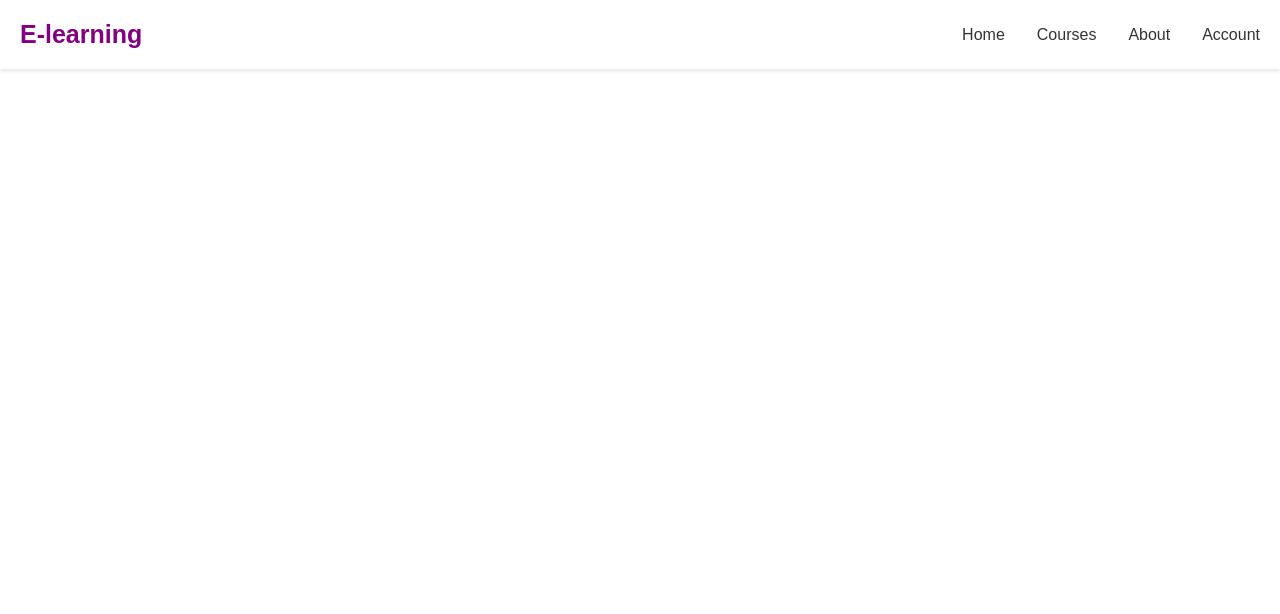
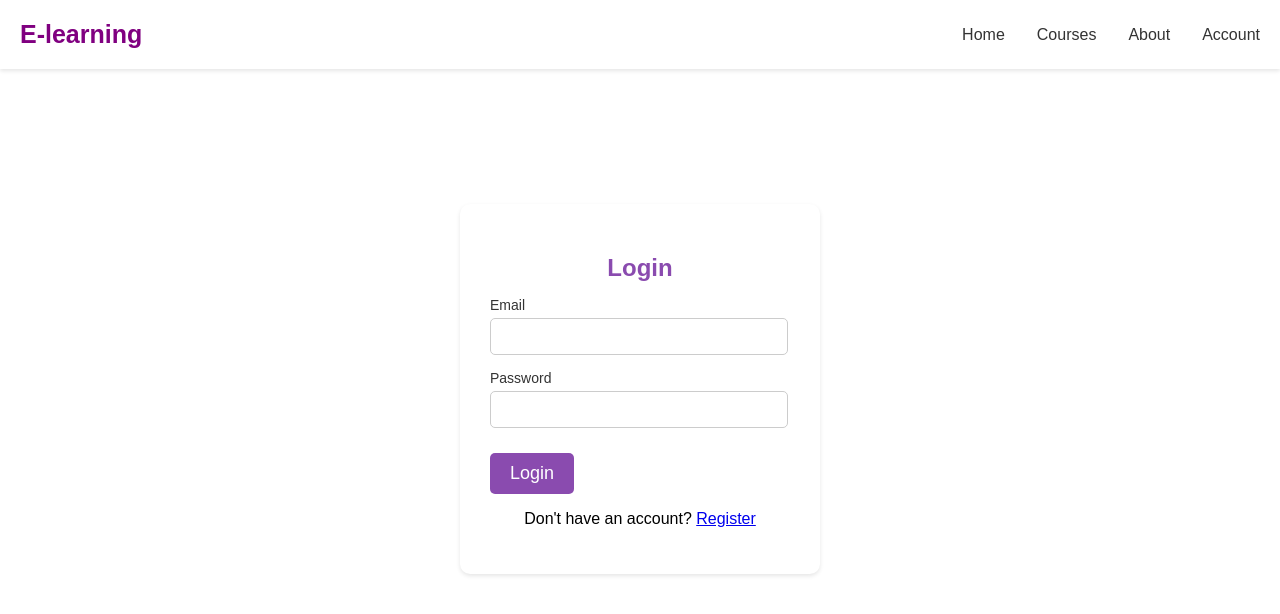
Before and after one commit to surjithskumar/mern-lms, a React (Vite) app in the folder frontend/: page /login in a window 1280 px wide. Shown: the top 614 px of the page. Built offline with nearby package versions, Linux system fonts and the light colour scheme.

Commit message:
login and register page

```diff
--- a/frontend/src/App.css
+++ b/frontend/src/App.css
@@ -5,3 +5,23 @@
 
   font-family: Arial, Helvetica, sans-serif;
 }
+
+.common-btn {
+  background-color: #8a4baf;
+  color: white;
+  padding: 10px 20px;
+  border: none;
+  border-radius: 5px;
+  font-size: 18px;
+  cursor: pointer;
+  transition: background-color 0.3s ease;
+  margin-top: 10px;
+
+  &:hover {
+    background-color: #5f357e;
+  }
+
+  @media (max-width: 768px) {
+    font-size: 16px;
+  }
+}
--- a/frontend/src/App.jsx
+++ b/frontend/src/App.jsx
@@ -3,6 +3,9 @@
  import { BrowserRouter, Routes, Route } from 'react-router-dom';
  import Home from "./pages/home/Home";
 import Header from './components/header/Header';
+import Login from './pages/auth/Login';
+import Register from './pages/auth/Register';
+import Verify from './pages/auth/Verify';
 
  const App = () => {
    return (
@@ -10,6 +13,9 @@
      <Header/>
      <Routes>
       <Route path='/' element={<Home/>} />
+      <Route path='/login' element={<Login/>} />
+      <Route path='/register' element={<Register/>} />
+      <Route path='/verify' element={<Verify/>} />
      </Routes>
      </BrowserRouter>
    )
--- /dev/null
+++ b/frontend/src/pages/auth/Login.jsx
@@ -0,0 +1,25 @@
+import React from 'react'
+import './auth.css'
+import { Link } from 'react-router-dom';
+
+const Login = () => {
+  return (
+    <div className="auth-page">
+        <div className="auth-form">
+            <h2>Login</h2>
+            <form>
+                <label htmlFor="email">Email</label>
+                <input type="email" required/>
+
+                <label htmlFor="password">Password</label>
+                <input type="password" required/>
+
+                <button className='common-btn'>Login</button>
+            </form>
+            <p>Don't have an account? <Link to='/register'>Register</Link> </p>
+        </div>
+    </div>
+  )
+};
+
+export default Login
--- /dev/null
+++ b/frontend/src/pages/auth/Register.jsx
@@ -0,0 +1,28 @@
+import React from 'react'
+import './auth.css'
+import { Link } from 'react-router-dom';
+
+const Register = () => {
+  return (
+    <div className="auth-page">
+        <div className="auth-form">
+            <h2>Register</h2>
+            <form>
+                <label htmlFor="name">Name</label>
+                <input type="text" required/>
+
+                <label htmlFor="email">Email</label>
+                <input type="email" required/>
+
+                <label htmlFor="password">Password</label>
+                <input type="password" required/>
+
+                <button className='common-btn'>Register</button>
+            </form>
+            <p>Already have an account? <Link to='/register'>Login</Link> </p>
+        </div>
+    </div>
+  )
+}
+
+export default Register
--- /dev/null
+++ b/frontend/src/pages/auth/Verify.jsx
@@ -0,0 +1,20 @@
+import React from 'react'
+import { Link } from 'react-router-dom'
+
+const Verify = () => {
+  return (
+    <div className="auth-page">
+        <div className="auth-form">
+            <h2>Verify Account</h2>
+            <form>
+                <label htmlFor="otp">OTP</label>
+                <input type="number" required />
+                <button className='common-btn'>Verify</button>
+            </form>
+            <p>Go to <Link to='/login'>Login</Link> Page</p>
+        </div>
+    </div>
+  )
+}
+
+export default Verify
--- /dev/null
+++ b/frontend/src/pages/auth/auth.css
@@ -0,0 +1,41 @@
+.auth-page{
+    display: flex;
+    align-items: center;
+    justify-content: center;
+    height: 80vh;
+    background-color: white;
+
+    .auth-form{
+        background-color: white;
+        padding: 30px;
+        border-radius: 10px;
+        box-shadow: 0px 2px 4px rgba(0, 0, 0, 0.1);
+        text-align: center;
+        width: 300px;
+
+        h2{
+            font-size: 24px;
+            color: #8a4baf;
+            margin-bottom: 15px;
+        }
+
+        form{
+            text-align: left;
+
+            label{
+                display: block;
+                margin-bottom: 5px;
+                font-size: 14px;
+                color: #333;
+            }
+
+            input{
+                width: 92%;
+                padding: 10px;
+                margin-bottom: 15px;
+                border: 1px solid #ccc;
+                border-radius: 5px;
+            }
+        }
+    }
+}
```
